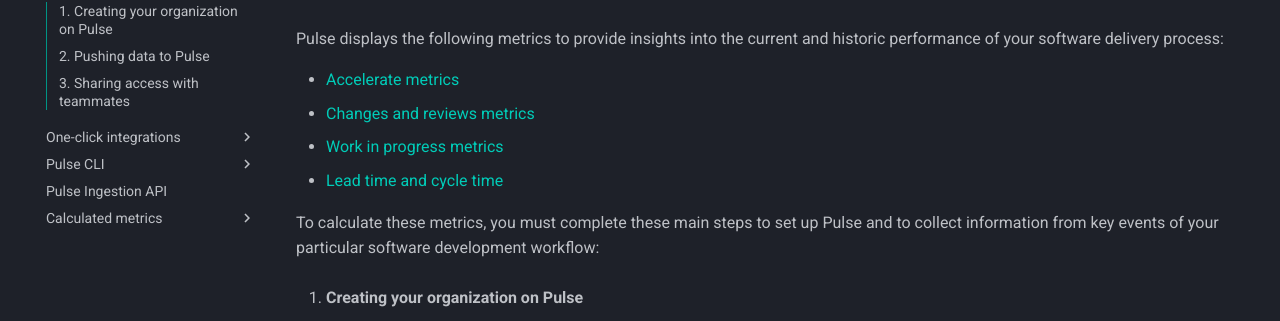
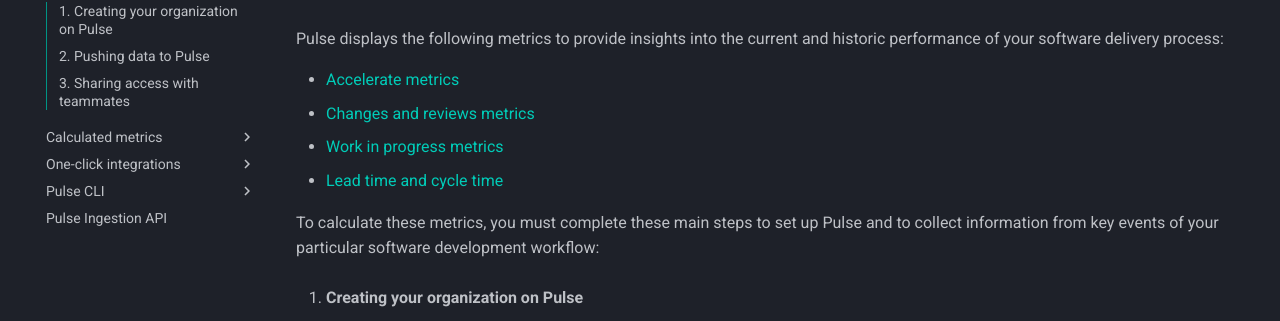
Before and after one commit to codacy/pulse-user-docs, an MkDocs documentation site: the page built from docs/index.md, in a window 1280 px wide. Shown: the part 154-475 px from the top of the page. Built offline with MkDocs 1.6.1 and Material for MkDocs 9.7.7, drawn with Linux system fonts in a browser that asks for light colours; part of the change alters nothing that is shown.

```diff
--- a/mkdocs.yml
+++ b/mkdocs.yml
@@ -52,6 +52,11 @@ plugins:
 
 nav:
   - index.md
+  - "Calculated metrics":
+    - metrics/accelerate.md
+    - metrics/accelerate-changes.md
+    - metrics/accelerate-wip.md
+    - metrics/lead-cycle-time.md
   - "One-click integrations":
     - one-click-integrations/github-integration.md
     - one-click-integrations/pagerduty-integration.md
@@ -60,8 +65,3 @@ nav:
     - cli/cli.md
     - cli/examples.md
   - "Pulse Ingestion API": https://ingestion.pulse.codacy.com/v1/api-docs
-  - "Calculated metrics":
-    - metrics/accelerate.md
-    - metrics/accelerate-changes.md
-    - metrics/accelerate-wip.md
-    - metrics/lead-cycle-time.md
```
